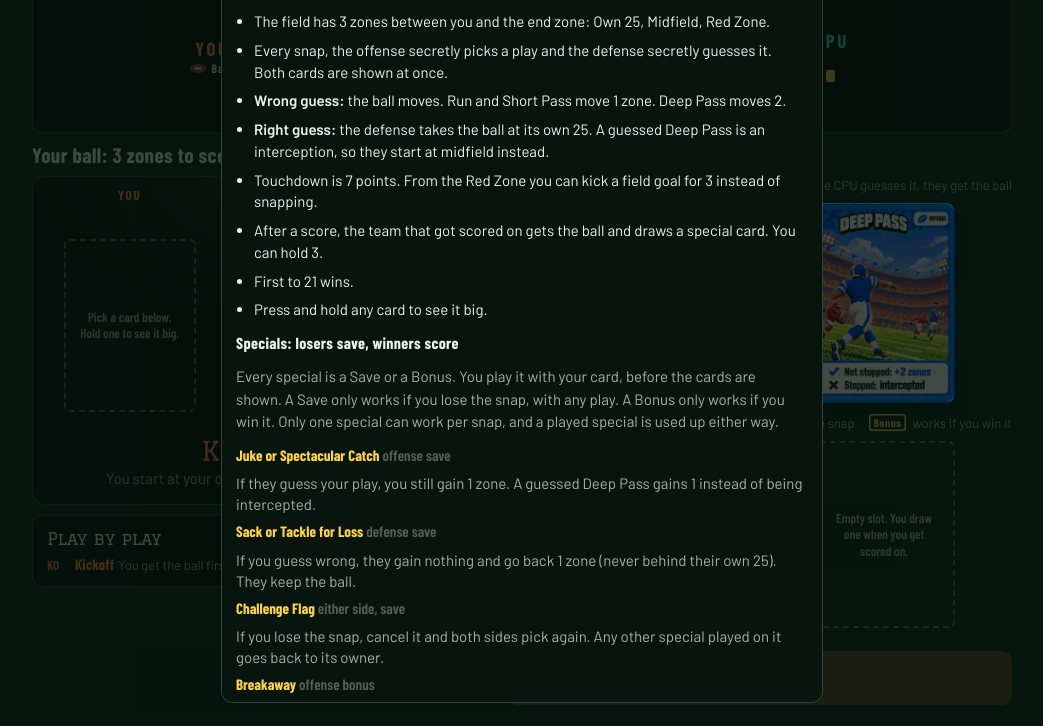
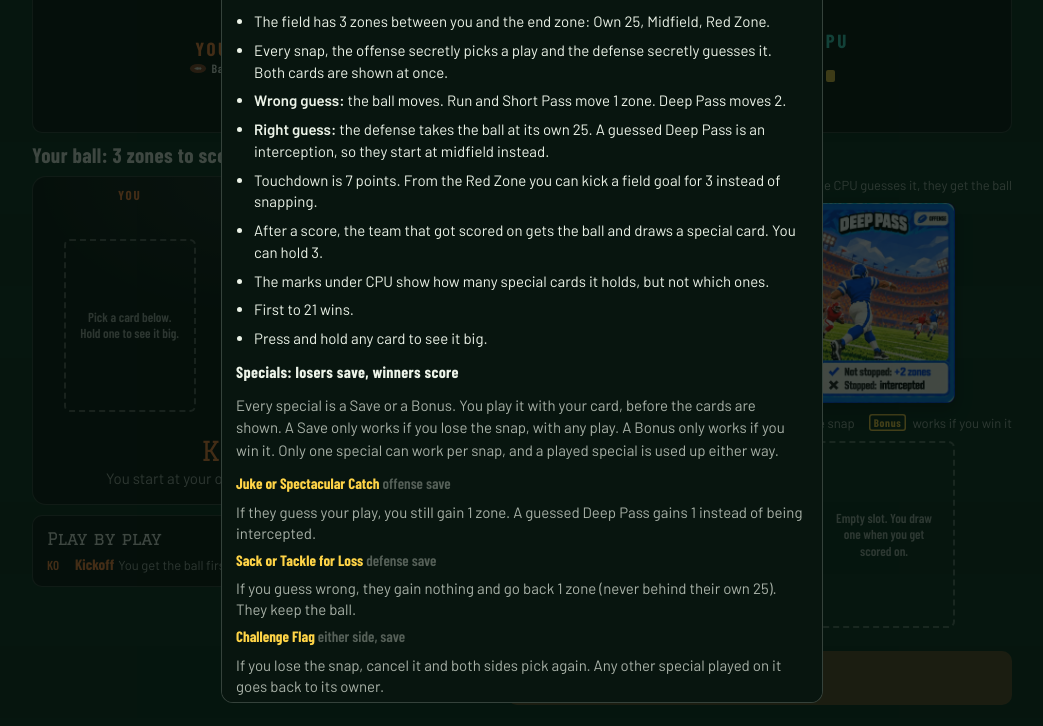
Before and after one commit to noam99moyal/snap-call, a plain HTML site: page full-cards/game.html in a window 1280 px wide. Both pictures are taken after a click on the button "How to play". Shown: the part 74-800 px from the top of the page, without its empty margins (118-1161 px from the left). Drawn offline with nearby package versions, Linux system fonts and the light colour scheme.

Commit message:
Explain the CPU's special-card marks in How to play
Co-Authored-By: Claude Opus 5.5 <noreply@anthropic.com>

```diff
--- a/full-cards/game.html
+++ b/full-cards/game.html
@@ -529,6 +529,7 @@
           <li><strong>Right guess:</strong> the defense takes the ball at its own 25. A guessed Deep Pass is an interception, so they start at midfield instead.</li>
           <li>Touchdown is 7 points. From the Red Zone you can kick a field goal for 3 instead of snapping.</li>
           <li>After a score, the team that got scored on gets the ball and draws a special card. You can hold 3.</li>
+          <li>The marks under CPU show how many special cards it holds, but not which ones.</li>
           <li>First to 21 wins.</li>
           <li>Press and hold any card to see it big.</li>
         </ul>
```
Also changed, not shown: full-cards/index.html (+1 -0 lines).
